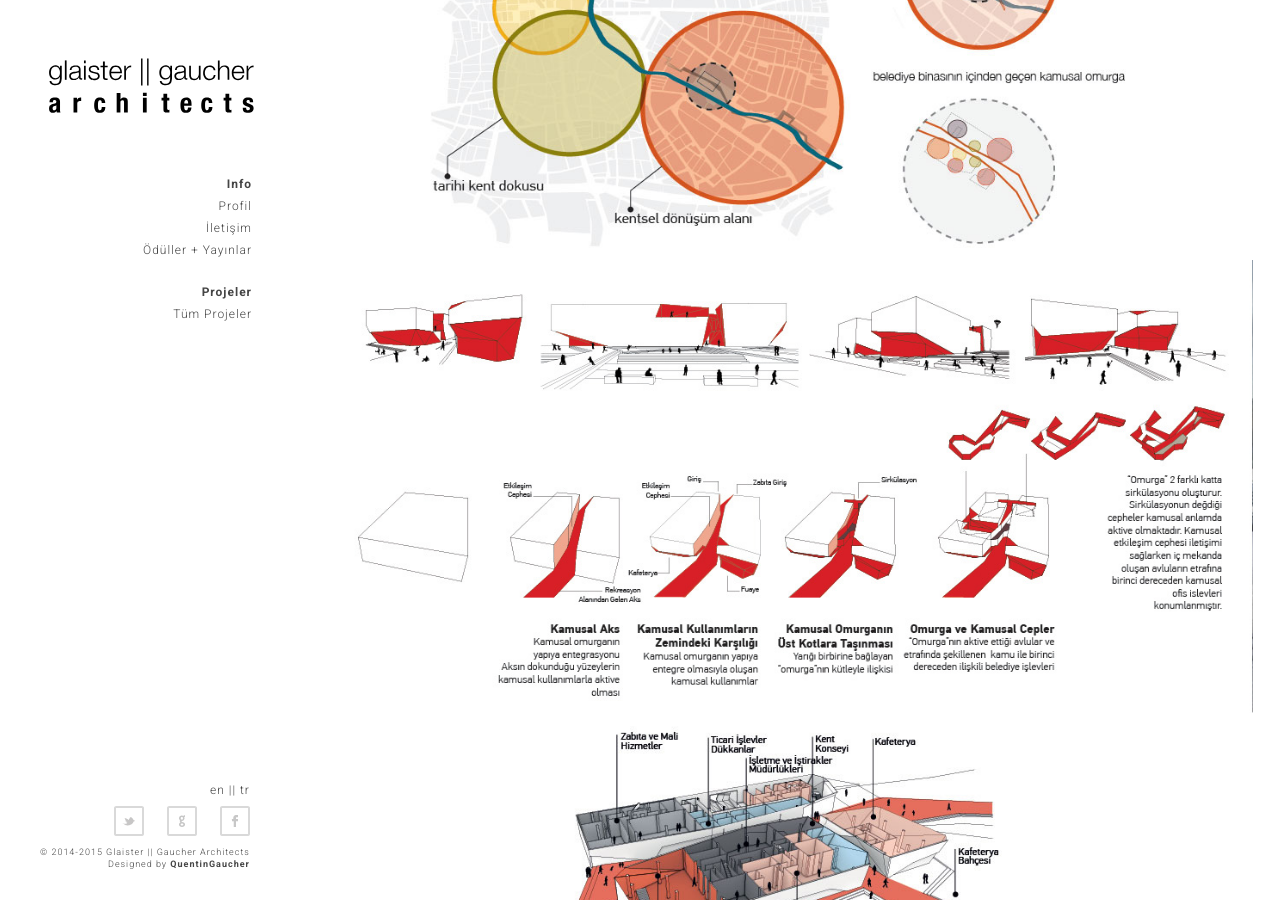
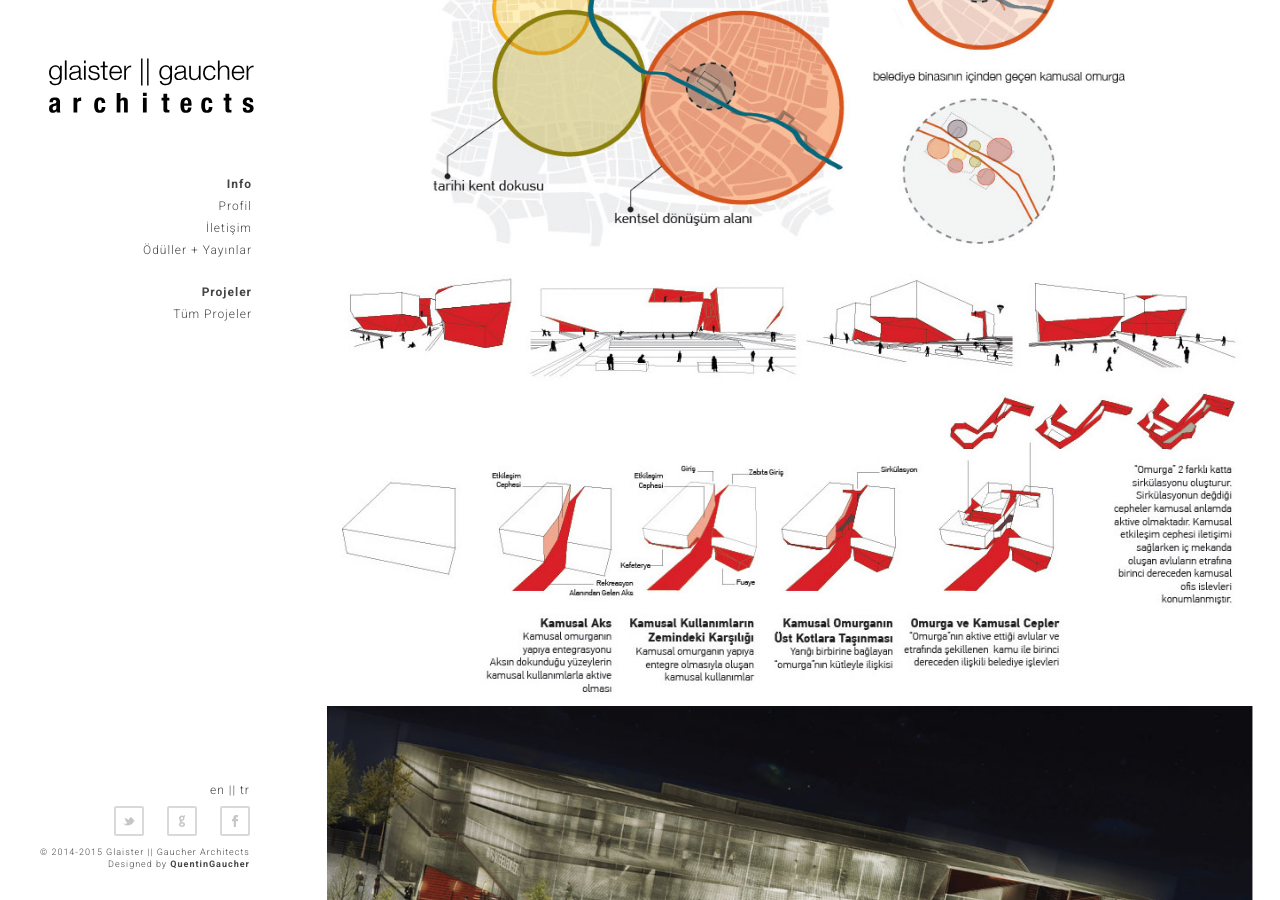
Before and after one commit to glaistergaucher/glaistergaucher.github.io, a Jekyll site: the page built from tr/GGA-Usak-Belediyesi.html, in a window 1280 px wide and 900 px high, scrolled down 958 px. Built offline with Jekyll 4.4.1, drawn with Linux system fonts in a browser that asks for light colours; Markdown is read by kramdown in place of the engine named in the settings.

Commit message:
updated Usak

```diff
--- a/en/GGA-Usak-Municipality.html
+++ b/en/GGA-Usak-Municipality.html
@@ -15,12 +15,12 @@
                 <img src="/img/01-usak/GGA-Usak-Municipality-02.jpg" alt="Usak Municipality 02" />
                 <img src="/img/01-usak/GGA-Usak-Municipality-03.jpg" alt="Usak Municipality 03" />
                 <img src="/img/01-usak/GGA-Usak-Municipality-04.jpg" alt="Usak Municipality 04" />
+                <img src="/img/01-usak/GGA-Usak-Municipality-10.jpg" alt="Usak Municipality 10" />
                 <img src="/img/01-usak/GGA-Usak-Municipality-05.jpg" alt="Usak Municipality 05" />
                 <img src="/img/01-usak/GGA-Usak-Municipality-06.jpg" alt="Usak Municipality 06" />
                 <img src="/img/01-usak/GGA-Usak-Municipality-07.jpg" alt="Usak Municipality 07" />
                 <img src="/img/01-usak/GGA-Usak-Municipality-08.jpg" alt="Usak Municipality 08" />
                 <img src="/img/01-usak/GGA-Usak-Municipality-09.jpg" alt="Usak Municipality 09" />
-                <img src="/img/01-usak/GGA-Usak-Municipality-10.jpg" alt="Usak Municipality 10" />
 			</div>
 		</section>
 	</section>
--- a/tr/GGA-Usak-Belediyesi.html
+++ b/tr/GGA-Usak-Belediyesi.html
@@ -16,12 +16,12 @@
                 <img src="/img/01-usak/GGA-Usak-Municipality-02.jpg" alt="Usak Belediyesi 02" />
                 <img src="/img/01-usak/GGA-Usak-Municipality-03.jpg" alt="Usak Belediyesi 03" />
                 <img src="/img/01-usak/GGA-Usak-Municipality-04.jpg" alt="Usak Belediyesi 04" />
+                <img src="/img/01-usak/GGA-Usak-Municipality-10.jpg" alt="Usak Belediyesi 10" />
                 <img src="/img/01-usak/GGA-Usak-Municipality-05.jpg" alt="Usak Belediyesi 05" />
                 <img src="/img/01-usak/GGA-Usak-Municipality-06.jpg" alt="Usak Belediyesi 06" />
                 <img src="/img/01-usak/GGA-Usak-Municipality-07.jpg" alt="Usak Belediyesi 07" />
                 <img src="/img/01-usak/GGA-Usak-Municipality-08.jpg" alt="Usak Belediyesi 08" />
                 <img src="/img/01-usak/GGA-Usak-Municipality-09.jpg" alt="Usak Belediyesi 09" />
-                <img src="/img/01-usak/GGA-Usak-Municipality-10.jpg" alt="Usak Belediyesi 10" />
 			</div>
 		</section>
 	</section>
```
Also changed, not shown: img/01-usak/GGA-Usak-Municipality-04.jpg.
